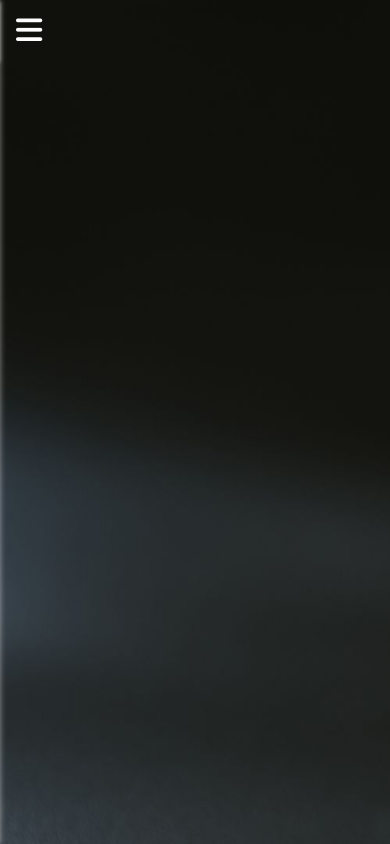
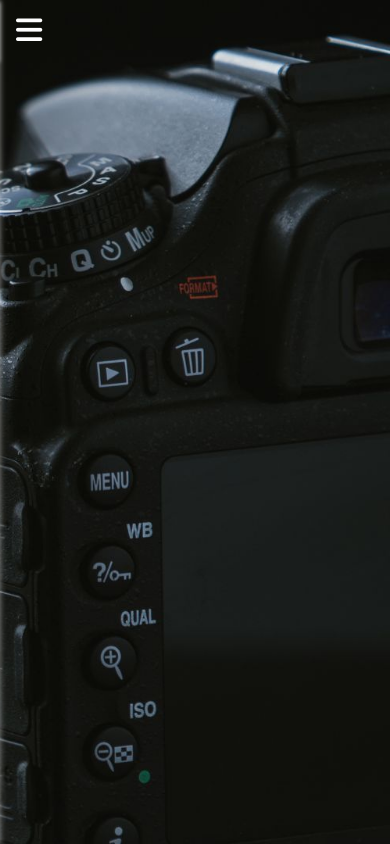
Before and after one commit to hellomynameis00/firstfork, a plain HTML site: page index.html in a window 390 px wide. Drawn offline with Linux system fonts and the light colour scheme.

Commit message:
style.css

```diff
--- a/style.css
+++ b/style.css
@@ -9,6 +9,12 @@
     height: 100vh;
     background-size: cover;
 }
+
+/* .bg-img{
+    background-image: url(photo.jpg);
+    height: 100vh;
+    background-size: cover;
+} */
 
 .btn_one i{
     color: white;
@@ -125,3 +131,9 @@
 #check:checked ~ .sidebar_menu .btn_two i{
     opacity: 1;
 }
+
+@media (max-width : 1260px){
+    .main_box{
+        background-position:right center ;
+}
+}
```
